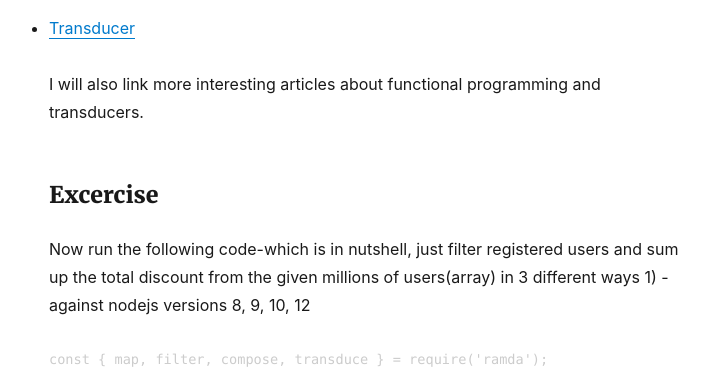
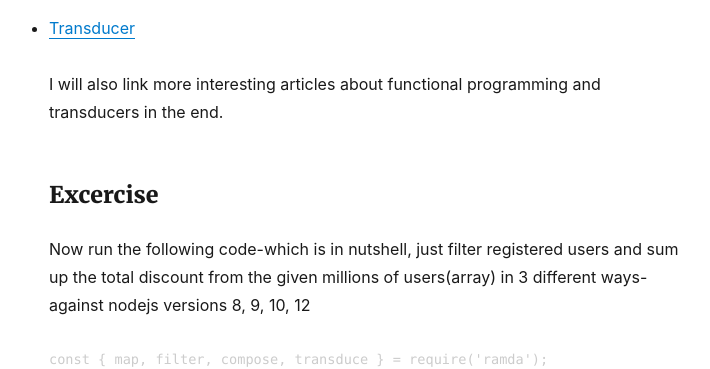
Before and after one commit to p10ns11y/king-sparrow, a Gatsby site: page /transducer-and-latest-node/ in a window 1280 px wide. Shown: the part 558-927 px from the top of the page, without its empty margins (276-986 px from the left). Built offline with nearby package versions, Linux system fonts and the light colour scheme; Gatsby itself is replaced by a stand-in of ours; some packages are replaced by stand-ins of ours; code samples lack their colours.

Commit message:
polish the transducer article

````diff
--- a/content/blog/transducer-and-latest-node/index.md
+++ b/content/blog/transducer-and-latest-node/index.md
@@ -11,11 +11,11 @@ Need some basic understanding of
 - [Functional programming](https://en.wikipedia.org/wiki/Functional_programming)
 - [Transducer](https://jrsinclair.com/articles/2019/magical-mystical-js-transducers/)
 
-I will also link more interesting articles about functional programming and transducers.
+I will also link more interesting articles about functional programming and transducers in the end.
 
 ### Excercise
 
-Now run the following code-which is in nutshell, just filter registered users and sum up the total discount from the given millions of users(array) in 3 different ways 1) -against nodejs versions 8, 9, 10, 12
+Now run the following code-which is in nutshell, just filter registered users and sum up the total discount from the given millions of users(array) in 3 different ways-against nodejs versions 8, 9, 10, 12
 
 ```js
 const { map, filter, compose, transduce } = require('ramda');
````
